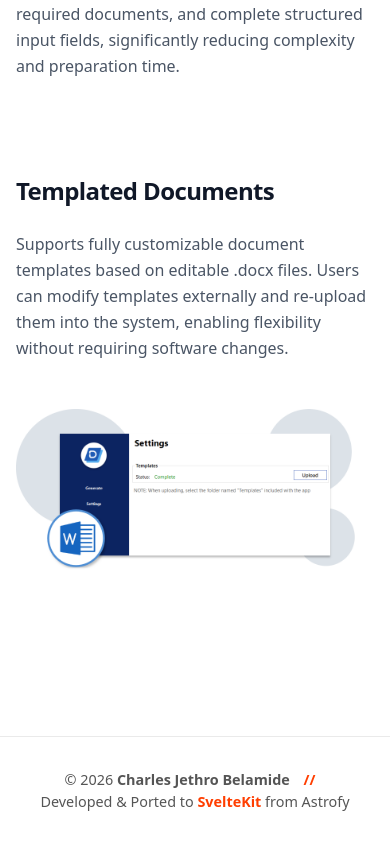
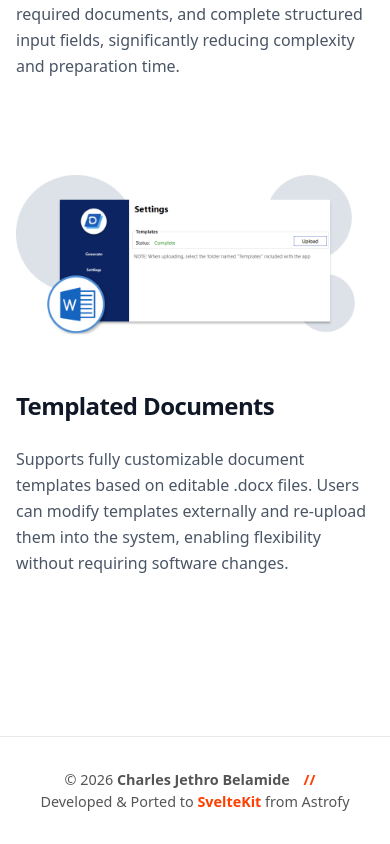
Before and after one commit to ccccharlesjb/cjb-profile-001, a SvelteKit app: page /Projects/docuease in a window 390 px wide. Shown: the part 1105-1949 px from the top of the page. Built offline with nearby package versions, Linux system fonts and the light colour scheme.

Commit message:
style(layout): reorder elements on small screens to show image first

```diff
--- a/src/routes/Projects/LLMoV1/+page.svelte
+++ b/src/routes/Projects/LLMoV1/+page.svelte
@@ -58,7 +58,7 @@
 				</div>
 			</div>
 			<div class="mb-24 grid grid-cols-1 items-center gap-12 md:grid-cols-2 lg:gap-16">
-				<div>
+				<div class="order-2 md:order-1">
 					<h3 class="mb-6 text-2xl font-bold tracking-tight text-gray-900 sm:text-3xl">
 						Patient Data Recording
 					</h3>
@@ -70,7 +70,7 @@
 						</p>
 					</div>
 				</div>
-				<div class="relative overflow-hidden">
+				<div class="relative order-1 overflow-hidden md:order-2">
 					<img
 						src="{base}/assets/llmov1_feature2.webp"
 						alt="LLMo Software Interface"
--- a/src/routes/Projects/LLMoV2/+page.svelte
+++ b/src/routes/Projects/LLMoV2/+page.svelte
@@ -59,7 +59,7 @@
 				</div>
 			</div>
 			<div class="mb-24 grid grid-cols-1 items-center gap-12 md:grid-cols-2 lg:gap-16">
-				<div>
+				<div class="order-2 md:order-1">
 					<h3 class="mb-6 text-2xl font-bold tracking-tight text-gray-900 sm:text-3xl">
 						Patient Data Recording
 					</h3>
@@ -71,7 +71,7 @@
 						</p>
 					</div>
 				</div>
-				<div class="relative overflow-hidden">
+				<div class="relative order-1 overflow-hidden md:order-2">
 					<img
 						src="{base}/assets/llmov2_feature2.webp"
 						alt="LLMo Version 2 Interface"
--- a/src/routes/Projects/docuease/+page.svelte
+++ b/src/routes/Projects/docuease/+page.svelte
@@ -57,7 +57,7 @@
 				</div>
 			</div>
 			<div class="mb-24 grid grid-cols-1 items-center gap-12 md:grid-cols-2 lg:gap-16">
-				<div>
+				<div class="order-2 md:order-1">
 					<h3 class="mb-6 text-2xl font-bold tracking-tight text-gray-900 sm:text-3xl">
 						Templated Documents
 					</h3>
@@ -69,7 +69,7 @@
 						</p>
 					</div>
 				</div>
-				<div class="relative overflow-hidden">
+				<div class="relative order-1 overflow-hidden md:order-2">
 					<img
 						src="{base}/assets/docuease_feature2.webp"
 						alt="Document Generator Tool Interface"
```
